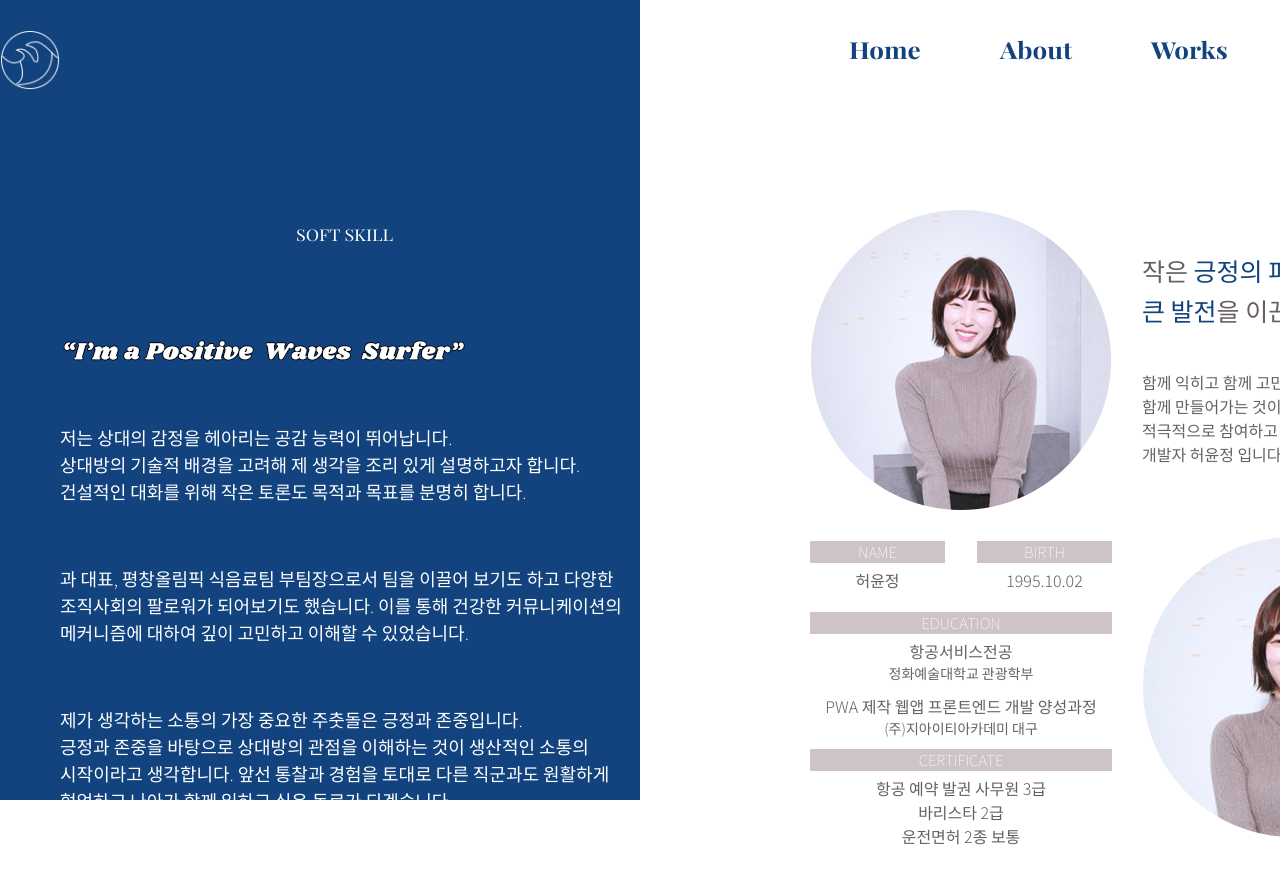
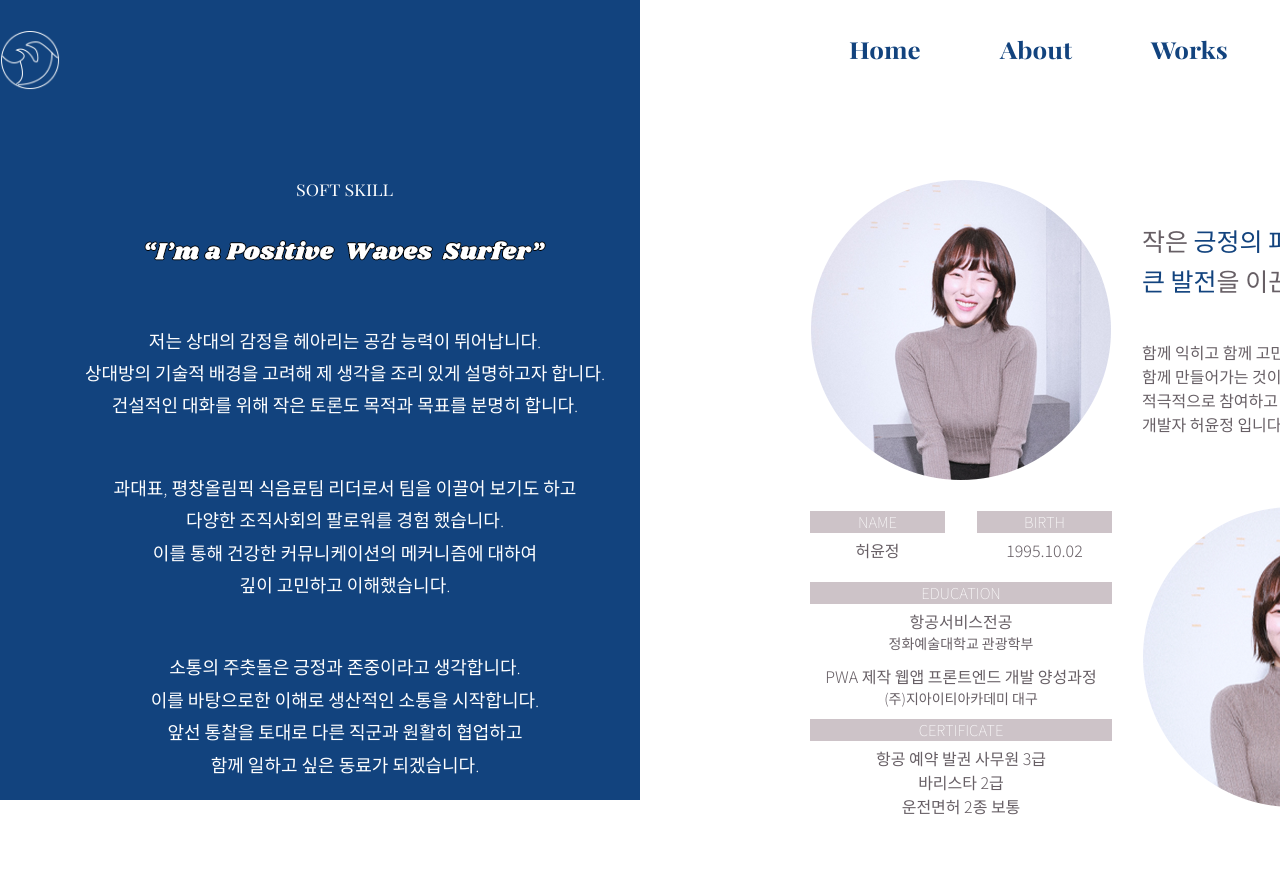
Before and after one commit to HeoYunJeong/portfoilo, a Vue app: page /about in a window 1280 px wide. Shown: the top 874 px of the page. After the commit the page ends 830 px from the top, so only its background shows below. Built offline with nearby package versions, Linux system fonts and the light colour scheme.

Commit message:
어바웃 내용 수정(축소)

```diff
--- a/src/components/About.vue
+++ b/src/components/About.vue
@@ -10,14 +10,17 @@
                             alt="I’m a Positive Waves Surfer">
                     </div>
                     <div class="about-left__content">
-                        <p> 저는 상대의 감정을 헤아리는 <span>공감 능력</span>이 뛰어납니다.<br>상대방의 기술적 배경을 고려해 제 생각을 <span>조리 있게
-                                설명</span>하고자 합니다.<br><span>건설적인 대화</span>를 위해 작은 토론도 <span>목적</span>과 <span>목표</span>를
+                        <p>저는 상대의 감정을 헤아리는 <span>공감 능력</span>이 뛰어납니다.<br>상대방의 기술적 배경을 고려해 제 생각을 <span>조리 있게
+                                설명</span>하고자 합니다.<br><span>건설적인 대화</span>를 위해 작은 토론도 <span>목적</span>과
+                            <span>목표</span>를
                             분명히 합니다.</p>
-                        <p> 과 대표, 평창올림픽 식음료팀 부팀장으로서 <span>팀을 이끌어 보기도 하고</span> 다양한 조직사회의 <span>팔로워</span>가 되어보기도 했습니다.
-                            이를 통해 <span>건강한 커뮤니케이션의 메커니즘</span>에 대하여 깊이 고민하고 이해할 수 있었습니다.</p>
-                        <p> 제가 생각하는 <span>소통</span>의 가장 중요한 <span>주춧돌</span>은 <span>긍정과 존중</span>입니다.<br>긍정과 존중을 바탕으로
-                            <span>상대방의 관점을 이해</span>하는 것이 <span>생산적인 소통</span>의 <span>시작</span>이라고 생각합니다. 앞선 통찰과 경험을 토대로
-                            다른 직군과도 원활하게 협업하고 나아가 <span>함께 일하고 싶은 동료</span>가 되겠습니다.</p>
+                        <p>과대표, 평창올림픽 식음료팀 리더로서<span> 팀을 이끌어 보기도 하고</span><br>다양한 조직사회의 <span>팔로워</span>를 경험
+                            했습니다.
+                            <br>이를 통해 <span>건강한 커뮤니케이션의 메커니즘</span>에 대하여 <br>깊이 고민하고 이해했습니다.</p>
+                        <p><span>소통의 주춧돌</span>은 <span>긍정과 존중</span>이라고 생각합니다.<br>이를
+                            바탕으로한 <span>이해</span>로 <span>생산적인 소통</span>을 <span>시작</span>합니다. <br>앞선 통찰을
+                            토대로
+                            다른 직군과 원활히 협업하고 <br><span>함께 일하고 싶은 동료</span>가 되겠습니다.</p>
                     </div>
                 </div>
                 <div class="about-right">
@@ -63,7 +66,7 @@
 
 <script>
     export default {
-        name : 'about',
+        name: 'about',
     }
 </script>
 
@@ -71,7 +74,7 @@
     .about {
         position: relative;
         display: flex;
-        padding-top: 12rem;
+        padding-top: 9rem;
         width: 100%;
         height: 100vh;
     }
@@ -89,8 +92,8 @@
         position: relative;
         display: block;
         margin: 0 auto;
-        padding-top: 10.5rem;
-        margin-bottom: 8.5rem;
+        padding-top: 9rem;
+        margin-bottom: 3rem;
     }
 
     .about-left__title h4 {
@@ -106,20 +109,23 @@
         position: relative;
         display: block;
         margin-bottom: 6rem;
+        text-align: center;
     }
 
     .about-left__content {
         position: relative;
         display: flex;
         flex-direction: column;
+        text-align: center;
     }
 
     .about-left__content p {
         font-family: 'Noto Sans KR', sans-serif;
         font-weight: 100;
         font-size: 1.8rem;
+        line-height: 1.8;
         color: #fff;
-        margin-bottom: 6rem;
+        margin-bottom: 5rem;
         word-break: keep-all;
     }
 
@@ -152,7 +158,7 @@
         text-align: center;
     }
 
-    .personal-data > div {
+    .personal-data>div {
         margin-bottom: 1rem;
     }
 
```
